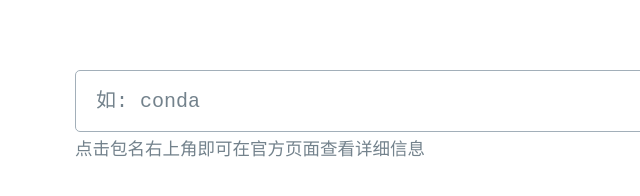
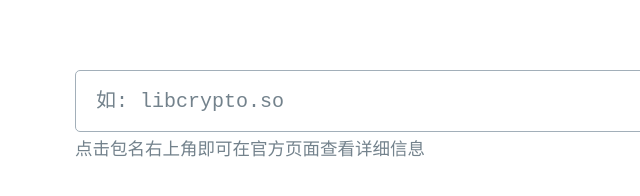
Before and after one commit to Brx86/pkgfile-web, a plain HTML site: page web/index.html in a window 1280 px wide. Shown: the part 130-326 px from the top of the page, 0-640 px from the left. Drawn offline with Linux system fonts and the light colour scheme.

Commit message:
fix prompt

```diff
--- a/web/index.html
+++ b/web/index.html
@@ -20,7 +20,7 @@
   </div>
   <main class="container">
     <div class="grid" style="display: flex;">
-      <input type="text" id="fileName" placeholder="如: conda" />
+      <input type="text" id="fileName" placeholder="如: libcrypto.so" />
       <button id="search" style="margin-left: 10px;width: 30%;">搜索</button>
     </div>
     <small>点击包名右上角即可在官方页面查看详细信息</small>
```
